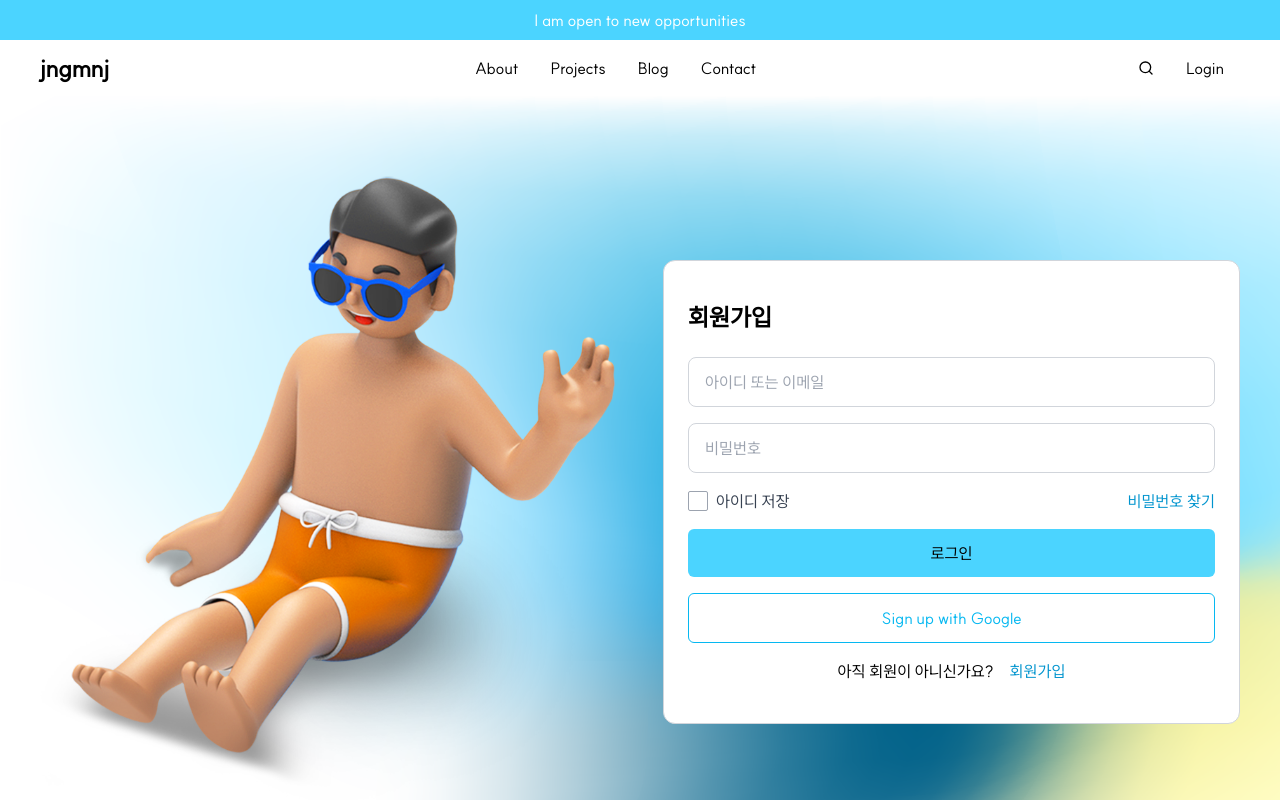
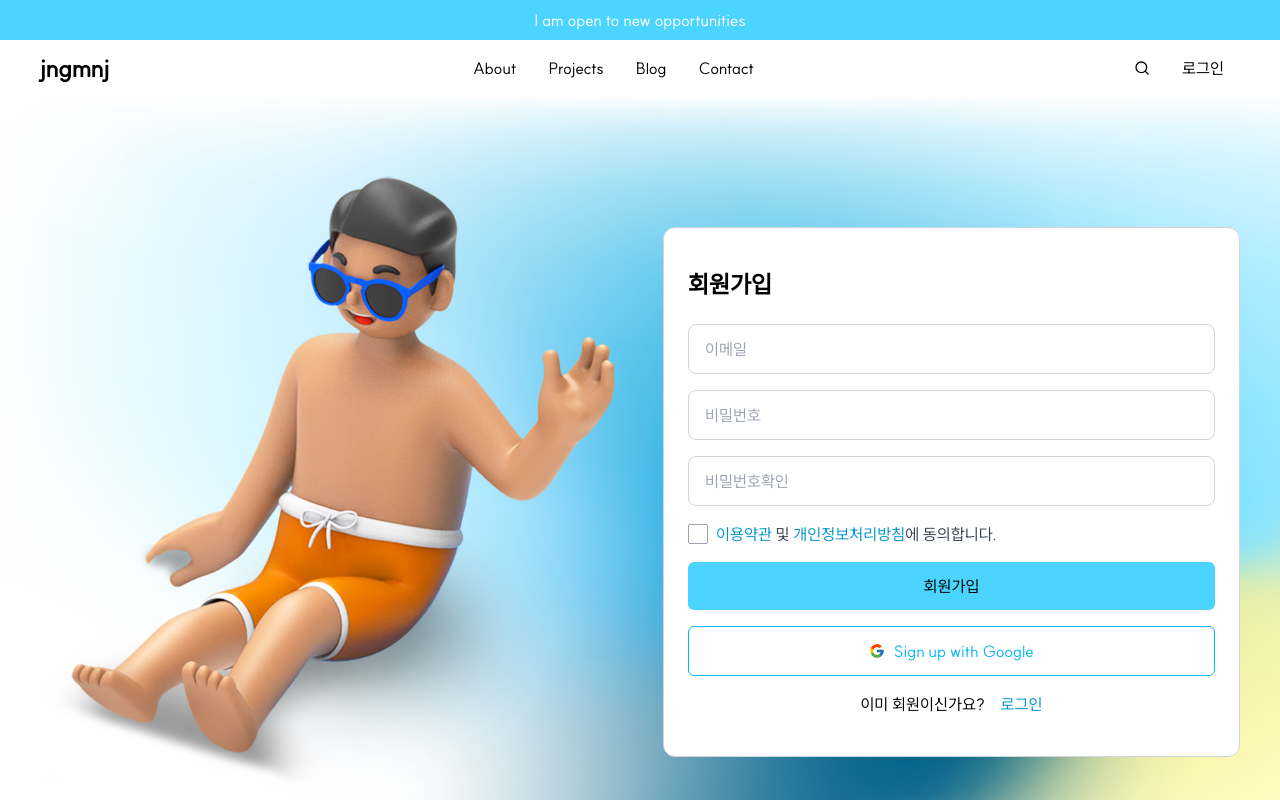
Before and after one commit to jngmnj/jngmnj-portfolio, a Next.js app: page /register in a window 1280 px wide. Shown: the top 800 px of the page. Built offline with nearby package versions, Linux system fonts and the light colour scheme.

Commit message:
feat: firebase 구글연동 로그인 구현

```diff
--- a/src/components/common/Header.tsx
+++ b/src/components/common/Header.tsx
@@ -1,8 +1,19 @@
+import Button from '@/components/common/Button';
+import { useAuth } from '@/utils/hooks';
+import storage from '@/utils/storage';
+import { User } from 'firebase/auth';
+import Image from 'next/image';
 import Link from 'next/link';
+import { useState } from 'react';
 import { FiSearch } from 'react-icons/fi';
 import TopBanner from './TopBanner';
 
+const initialUserData = storage.get<User>('userData');
+
 const Header = () => {
+  const [userData, setUserData] = useState<User | null>(initialUserData);
+
+  const { signOut } = useAuth();
   return (
     <>
       <TopBanner />
@@ -28,9 +39,20 @@ const Header = () => {
           <button type="button" className="p-4">
             <FiSearch />
           </button>
-          <Link href="/login">
-            <div className="p-4">Login</div>
-          </Link>
+          {initialUserData ? (
+            <div className="flex items-center justify-center">
+              <Link href="/mypage">
+                <Image src={userData?.photoURL ?? ''} className="p-4" alt="" />
+              </Link>
+              <Button type="button" onClick={signOut}>
+                <div className="p-4">로그아웃</div>
+              </Button>
+            </div>
+          ) : (
+            <Link href="/login">
+              <div className="p-4">로그인</div>
+            </Link>
+          )}
         </div>
       </div>
     </>
--- a/src/pages/login/index.tsx
+++ b/src/pages/login/index.tsx
@@ -1,30 +1,29 @@
 import Button from '@/components/common/Button';
 import Checkbox from '@/components/common/CheckBox';
 import Input from '@/components/common/Input';
-import { getAuth, GoogleAuthProvider, signInWithPopup } from 'firebase/auth';
+import { useAuth } from '@/utils/hooks';
 import Image from 'next/image';
 import Link from 'next/link';
 import { useRouter } from 'next/navigation';
-import { app } from '../../../firebase';
+import { FcGoogle } from 'react-icons/fc';
 
 const Login = () => {
   const router = useRouter();
-  // 구글 로그인
-  const signInWithGoogle = async () => {
-    const provider = new GoogleAuthProvider();
-    const auth = getAuth(app);
-    try {
-      const result = await signInWithPopup(auth, provider);
-      // 사용자의 정보는 result.user에 있습니다.
-      console.log('User Info:', result.user);
-    } catch (error) {
-      console.error('Error during sign-in:', error);
-    }
-  };
+  const { signInWithGoogle, signIn } = useAuth();
   // 로그인
   const handleSubmit = async (e: React.FormEvent<HTMLFormElement>) => {
     e.preventDefault();
-    const response = await router.push('/');
+    const email = e.currentTarget.email.value;
+    const password = e.currentTarget.password.value;
+    if (!email || !password) {
+      alert('이메일과 비밀번호를 입력해주세요.');
+      return;
+    }
+    console.log('로그인할께');
+    const response = await signIn(email, password);
+    if (response.user !== null) {
+      router.push('/');
+    }
   };
   return (
     <div className="bg-bg-login">
@@ -45,10 +44,10 @@ const Login = () => {
               className="mb-4 mt-6 flex flex-col gap-4"
               onSubmit={handleSubmit}
             >
-              <Input type="text" placeholder="아이디 또는 이메일" />
+              <Input type="text" placeholder="이메일" />
               <Input type="password" placeholder="비밀번호" />
               <div className="flex justify-between">
-                <Checkbox id="remember">아이디 저장</Checkbox>
+                <Checkbox id="remember">이메일 저장</Checkbox>
                 <button type="button" className="link-text">
                   비밀번호 찾기
                 </button>
@@ -59,9 +58,10 @@ const Login = () => {
             <div>
               <Button
                 type="submit"
-                className="border-seagull-500 text-seagull-500 hover:bg-seagull-50 mb-4 border bg-white"
+                className="border-seagull-500 text-seagull-500 hover:bg-seagull-50 mb-4 flex items-center justify-center gap-2 border bg-white"
                 onClick={signInWithGoogle}
               >
+                <FcGoogle />
                 Sign in with Google
               </Button>
             </div>
--- a/src/pages/register/index.tsx
+++ b/src/pages/register/index.tsx
@@ -1,30 +1,44 @@
 import Button from '@/components/common/Button';
 import Checkbox from '@/components/common/CheckBox';
 import Input from '@/components/common/Input';
-import { GoogleAuthProvider } from 'firebase/auth';
+import { useAuth } from '@/utils/hooks';
 import Image from 'next/image';
 import Link from 'next/link';
 import { useRouter } from 'next/navigation';
-import { auth } from '../../../firebase';
+import React from 'react';
+import { FcGoogle } from 'react-icons/fc';
 
 const Resigster = () => {
+  const emailRef = React.useRef<HTMLInputElement>(null);
+  // const idRef = React.useRef<HTMLInputElement>(null);
+  const passwordRef = React.useRef<HTMLInputElement>(null);
+  const passwordCheckRef = React.useRef<HTMLInputElement>(null);
+
+  const { signInWithGoogle, signUp } = useAuth();
   const router = useRouter();
-  // 구글 로그인
-  const signInWithGoogle = async () => {
-    const provider = new GoogleAuthProvider();
-    // const auth = getAuth(app);
-    try {
-      const result = await auth.signInWithPopup(provider);
-      // 사용자의 정보는 result.user에 있습니다.
-      console.log('User Info:', result.user);
-    } catch (error) {
-      console.error('Error during sign-in:', error);
-    }
-  };
   // 로그인
   const handleSubmit = async (e: React.FormEvent<HTMLFormElement>) => {
     e.preventDefault();
-    const response = await router.push('/');
+    const email = emailRef.current?.value;
+    const password = passwordRef.current?.value;
+    const passwordCheck = passwordCheckRef.current?.value;
+    if (!email || !password) {
+      alert('이메일과 비밀번호를 입력해주세요.');
+      return;
+    }
+    if (password !== passwordCheck) {
+      alert('비밀번호가 일치하지 않습니다.');
+      return;
+    }
+    console.log('회원가입할께');
+    const response = await signUp(email, password);
+    console.log(response);
+    if (response.user !== null) {
+      console.log('회원가입 성공');
+      router.push('/');
+    } else {
+      console.log('왜안되징');
+    }
   };
   return (
     <div className="bg-bg-login">
@@ -45,30 +59,53 @@ const Resigster = () => {
               className="mb-4 mt-6 flex flex-col gap-4"
               onSubmit={handleSubmit}
             >
-              <Input type="text" placeholder="아이디 또는 이메일" />
-              <Input type="password" placeholder="비밀번호" />
-              <div className="flex justify-between">
-                <Checkbox id="remember">아이디 저장</Checkbox>
-                <button type="button" className="link-text">
-                  비밀번호 찾기
-                </button>
+              <Input type="text" ref={emailRef} placeholder="이메일" />
+              {/* <Input type="text" ref={idRef} placeholder="아이디" /> */}
+              <Input type="password" ref={passwordRef} placeholder="비밀번호" />
+              <Input
+                type="password"
+                ref={passwordCheckRef}
+                placeholder="비밀번호확인"
+              />
+              <div className="">
+                <Checkbox id="remember">
+                  <p>
+                    <Link
+                      href={'/policy'}
+                      target="_blank"
+                      className="link-text"
+                    >
+                      이용약관
+                    </Link>
+                    <span> 및 </span>
+                    <Link
+                      href={'/policy'}
+                      target="_blank"
+                      className="link-text"
+                    >
+                      개인정보처리방침
+                    </Link>
+                    <span>에 동의합니다.</span>
+                  </p>
+                </Checkbox>
               </div>
-              <Button type="submit">로그인</Button>
+              <Button type="submit">회원가입</Button>
             </form>
-            {/* 간편로그인 */}
+            {/* 간편 회원가입 */}
             <div>
               <Button
                 type="submit"
-                className="border-seagull-500 text-seagull-500 hover:bg-seagull-50 mb-4 border bg-white"
+                className="border-seagull-500 text-seagull-500 hover:bg-seagull-50 mb-4 flex items-center justify-center gap-2 border bg-white"
                 onClick={signInWithGoogle}
               >
+                <FcGoogle />
                 Sign up with Google
               </Button>
             </div>
             <div className="flex items-center justify-center gap-4">
-              <span>아직 회원이 아니신가요?</span>
-              <Link href="/register" className="link-text">
-                회원가입
+              <span>이미 회원이신가요?</span>
+              <Link href="/login" className="link-text">
+                로그인
               </Link>
             </div>
           </div>
--- a/src/utils/hooks.ts
+++ b/src/utils/hooks.ts
@@ -1,72 +1,92 @@
+import storage from '@/utils/storage';
 import {
   createUserWithEmailAndPassword,
-  onAuthStateChanged,
+  GoogleAuthProvider,
   signInWithEmailAndPassword,
-  signOut,
+  signInWithPopup,
+  User,
 } from 'firebase/auth';
 import { useState } from 'react';
 import { auth } from '../../firebase';
 
-type useAuthProps = {
-  email: string;
-  password: string;
-};
-
 // Firebase 초기화
 export const useAuth = () => {
-  const [user, setUser] = useState(null);
+  const [user, setUser] = useState<User | null>(null);
   const [loading, setLoading] = useState(true);
   const [error, setError] = useState(null);
 
+  //  구글 간편 로그인 함수
+  const signInWithGoogle = async () => {
+    const provider = new GoogleAuthProvider();
+    console.log('hey', auth);
+    console.log('provider', provider);
+    try {
+      const result = await signInWithPopup(auth, provider);
+      console.log('User Info:', result.user);
+      storage.set('userData', result.user);
+      setUser(result.user);
+      return result.user;
+    } catch (error) {
+      console.error('Error during sign-in:', error);
+    }
+  };
+
   // 로그인 함수
-  const signIn = async (email: string, password: string) => {
+  const signIn = async (
+    email: string,
+    password: string
+  ): Promise<{ user: User | null; error: Error | null }> => {
+    setLoading(true);
     try {
-      setLoading(true);
+      //   signInWithEmailAndPassword
       const userCredential = await signInWithEmailAndPassword(
         auth,
         email,
         password
       );
       setUser(userCredential?.user);
+      setLoading(false);
+      return { user: userCredential.user, error: null };
     } catch (error) {
-      setError(error.message);
-    } finally {
+      //   setError(error?.message);
       setLoading(false);
+      console.error(error);
+      return { user: null, error: error as Error };
     }
   };
 
   // 회원가입 함수
-  const signUp = async (email, password) => {
+  const signUp = async (
+    email: string,
+    password: string
+  ): Promise<{ user: User | null; error: Error | null }> => {
+    setLoading(true);
     try {
-      setLoading(true);
       const userCredential = await createUserWithEmailAndPassword(
         auth,
         email,
         password
       );
       setUser(userCredential.user);
+      setLoading(false);
+      return { user: userCredential.user, error: null };
     } catch (error) {
-      setError(error.message);
-    } finally {
+      //   setError(error.message);
       setLoading(false);
+      return { user: null, error: error as Error };
     }
   };
 
   // 로그아웃 함수
-  const logOut = async () => {
+  const signOut = async () => {
     try {
       await signOut(auth);
       setUser(null);
     } catch (error) {
-      setError(error.message);
+      //   setError(error.message);
+      console.error(error);
     }
   };
-
-  // 현재 사용자 인증 상태를 감시
-  onAuthStateChanged(auth, (currentUser) => {
-    setUser(currentUser);
-    setLoading(false);
-  });
 
   return {
     user,
@@ -74,6 +94,7 @@ export const useAuth = () => {
     error,
     signIn,
     signUp,
-    logOut,
+    signOut,
+    signInWithGoogle,
   };
 };
--- /dev/null
+++ b/src/utils/storage.ts
@@ -0,0 +1,20 @@
+const storage = {
+  set: (key: string, value: any) => {
+    if (typeof window !== 'undefined') {
+      localStorage.setItem(key, JSON.stringify(value));
+    }
+  },
+  get: <T>(key: string, defaultValue?: T): T => {
+    if (typeof window !== 'undefined') {
+      const value = localStorage.getItem(key);
+      return (value ? JSON.parse(value) : defaultValue) as T;
+    }
+  },
+  remove: (key: string) => {
+    if (typeof window !== 'undefined') {
+      localStorage.removeItem(key);
+    }
+  },
+};
+
+export default storage;
```
Also changed, not shown: firebase.js (+8 -7 lines).
